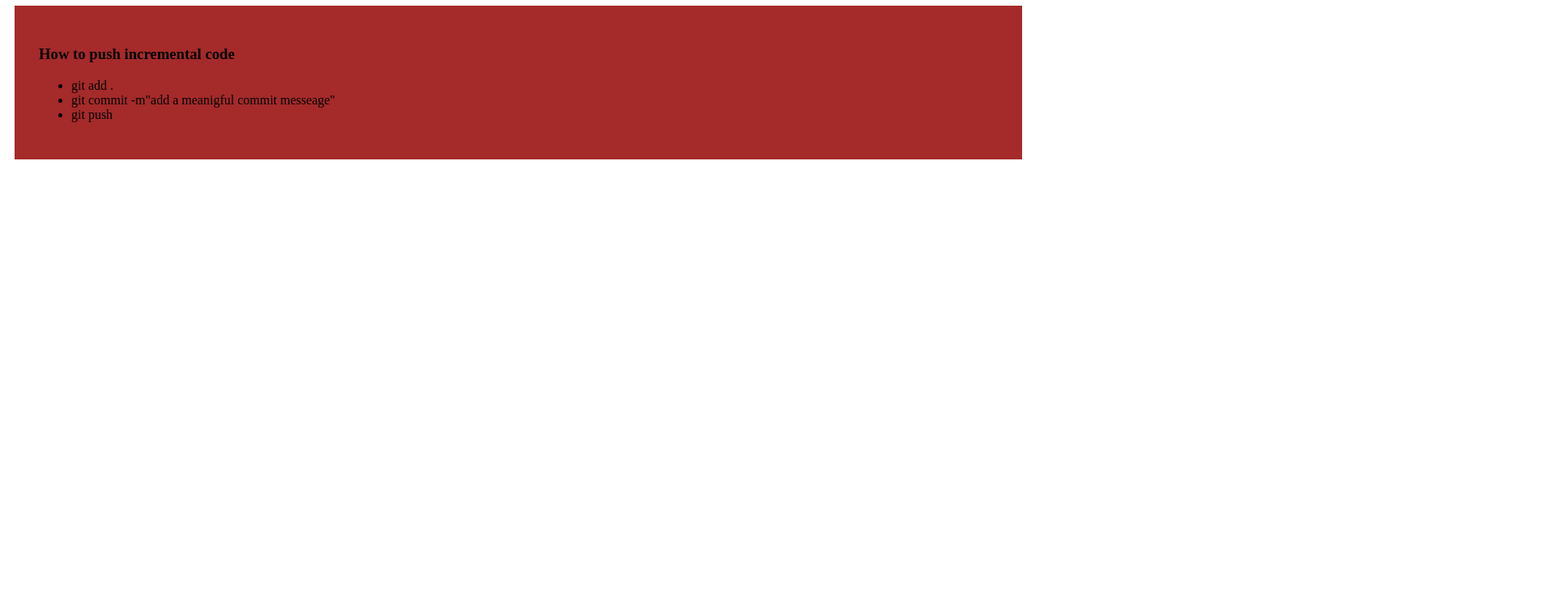
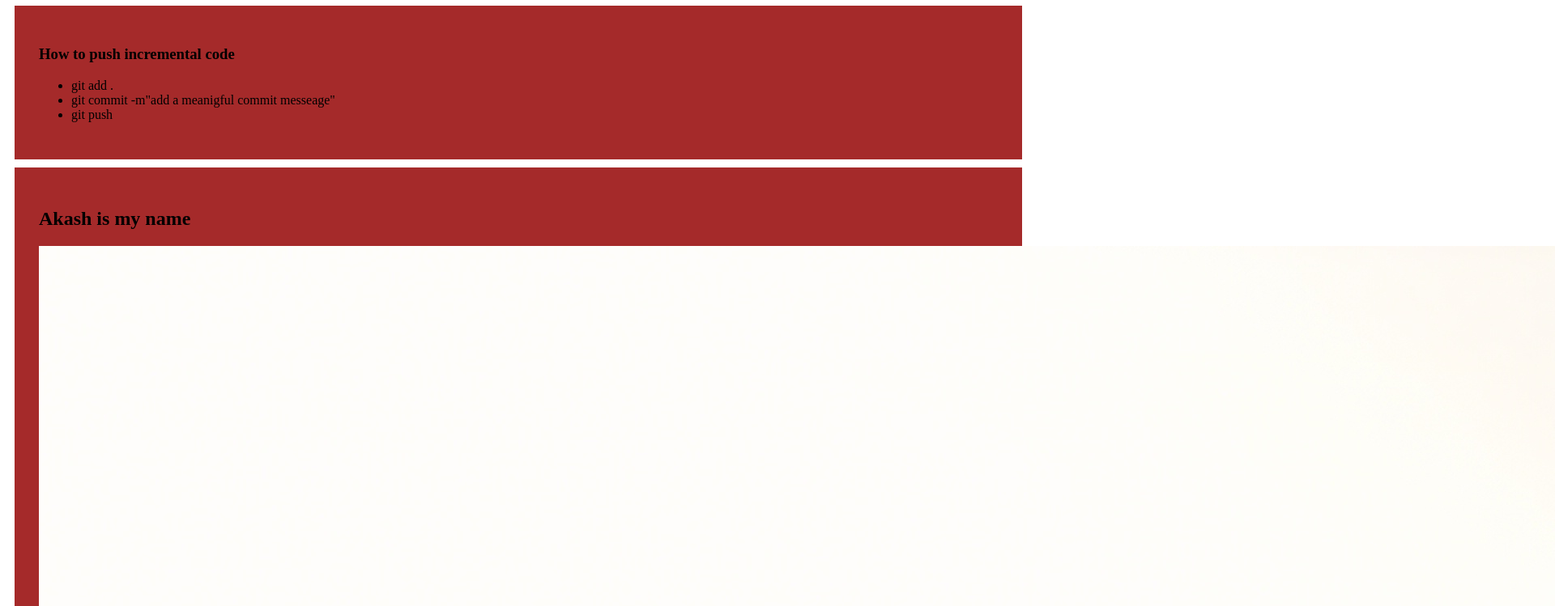
Before and after one commit to 01932609293/my-simple-website, a plain HTML site: page index.html in a window 1280 px wide. Shown: the part 547-1296 px from the top of the page at 81% size, 1920 px wide, since content can reach past the window. Before the commit the page ends 800 px from the top, so only its background shows below. Drawn offline with Linux system fonts and the light colour scheme.

Commit message:
Akash batas patal

```diff
--- a/index.html
+++ b/index.html
@@ -26,6 +26,10 @@
         <li> git push</li>
     </ul>
 </div>
+<div>
+    <h2>Akash is my name</h2>
+    <img src="images/IMG20230517122458.jpg" alt="Image will come soon">
+</div>
 <body>
 
 </body>
--- a/styles/blog.css
+++ b/styles/blog.css
@@ -1,4 +1,6 @@
 div{background-color: brown;
 padding: 30px;
 margin: 10px;
+border-image-width: 10px;
+image-orientation: initial 20px;
 }
```
Also changed, not shown: images/DSC_0540.jpg (added), images/DSC_0540_clipdrop-relight (1).jpg (added), images/IMG20230517122330.jpg (added), images/IMG20230517122458.jpg (added), 1 other file.
